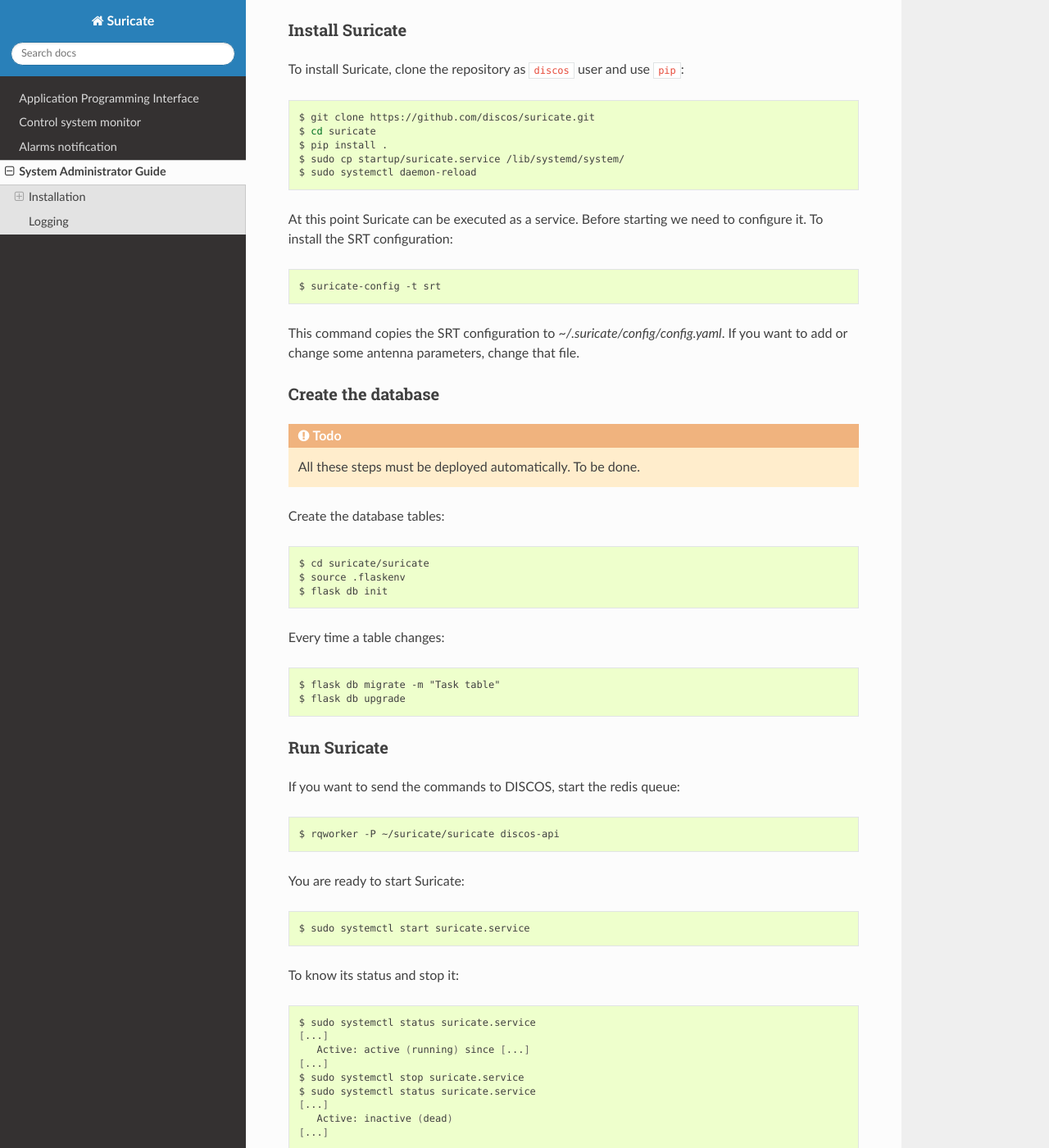
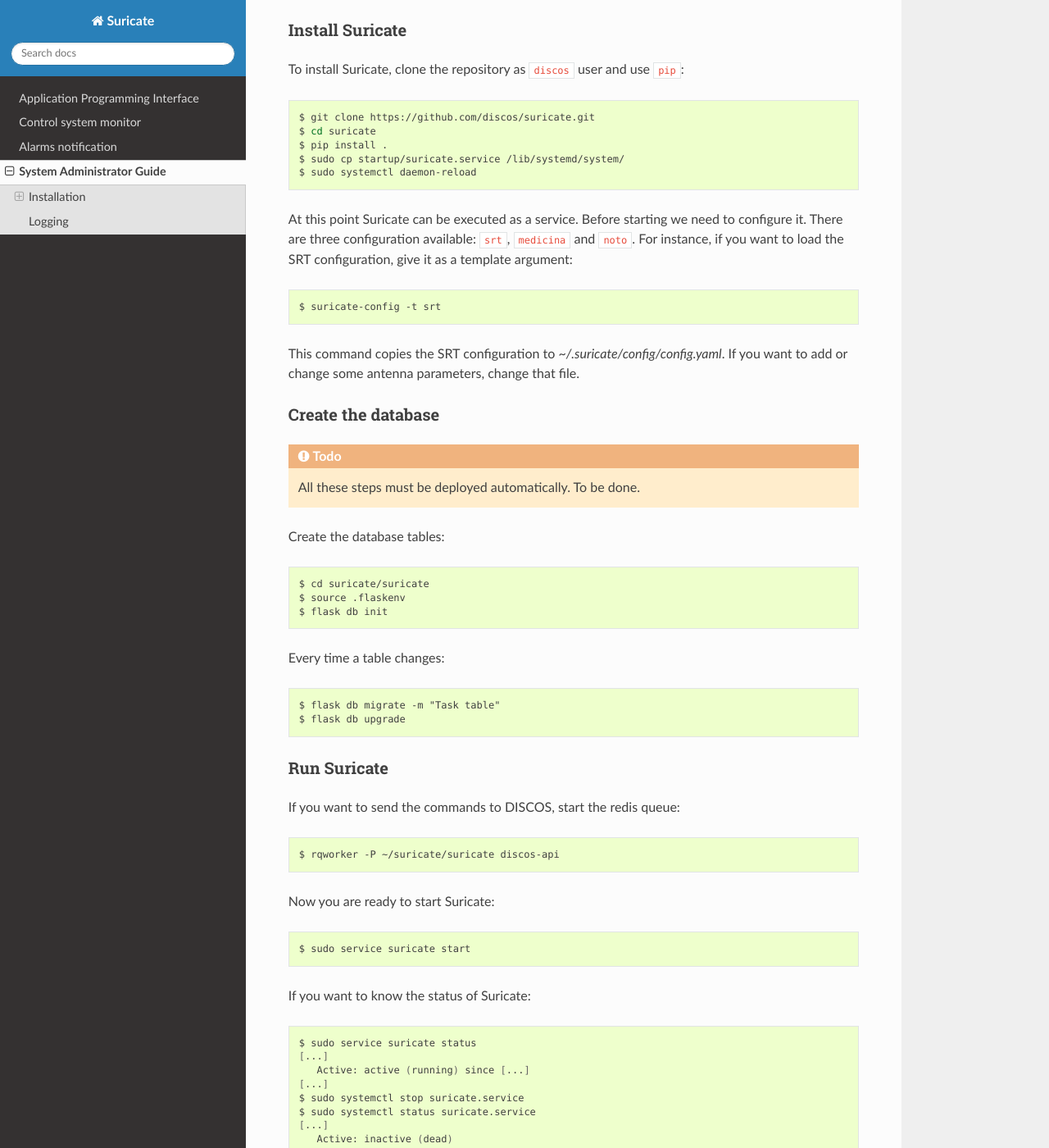
Before and after one commit to discos/suricate, a Sphinx documentation site: the page built from docs/adminguide.rst, in a window 1280 px wide and 1400 px high, scrolled down 2039 px. Shown: the whole window at 82% size. Built offline with Sphinx 7.4.7 and the Read the Docs theme 3.1.0, drawn with Linux system fonts in a browser that asks for light colours; some of the changed text lies outside the part shown.

Commit message:
Improved admin documentation

```diff
--- a/docs/adminguide.rst
+++ b/docs/adminguide.rst
@@ -115,7 +115,9 @@
    $ sudo systemctl daemon-reload
 
 At this point Suricate can be executed as a service.  Before starting we need
-to configure it.  To install the SRT configuration:
+to configure it.  There are three configuration available: ``srt``, ``medicina``
+and ``noto``. For instance, if you want to load the SRT configuration, give it as a template
+argument:
 
 .. code-block:: bash
 
@@ -150,17 +152,17 @@
    $ rqworker -P ~/suricate/suricate discos-api
 
 
-You are ready to start Suricate:
+Now you are ready to start Suricate:
 
 .. code-block:: shell
 
-   $ sudo systemctl start suricate.service
+   $ sudo service suricate start
 
-To know its status and stop it:
+If you want to know the status of Suricate:
 
 .. code-block:: shell
 
-   $ sudo systemctl status suricate.service
+   $ sudo service suricate status
    [...]
       Active: active (running) since [...]
    [...]
@@ -169,6 +171,12 @@
    [...]
       Active: inactive (dead)
    [...]
+
+If you want to stop it:
+
+.. code-block:: shell
+
+   $ sudo service suricate stop
 
 To uninstall Suricate:
 
```
